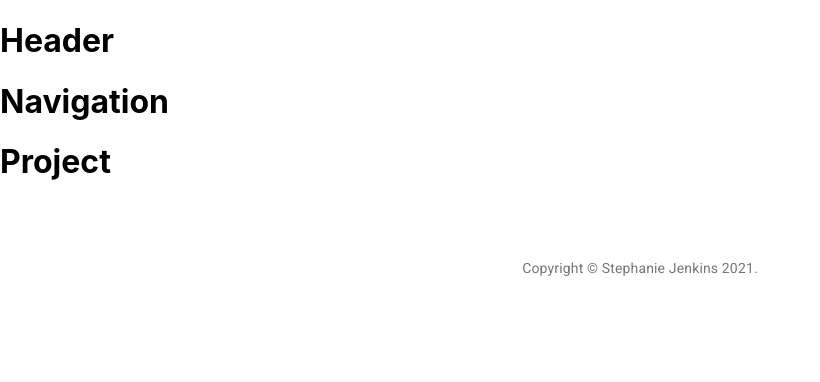
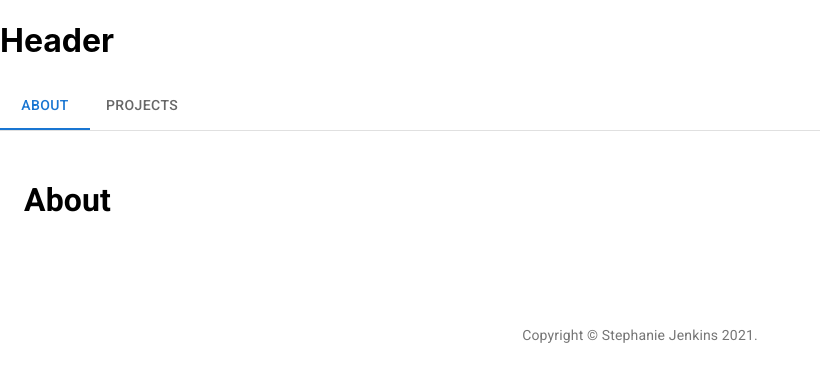
Before and after one commit to stephje/react-portfolio, a React (Create React App) app: page / in a window 1280 px wide. Shown: the top 382 px of the page, without its empty margins (0-820 px from the left). Built offline with nearby package versions, Linux system fonts and the light colour scheme.

Commit message:
Separated content into About and Projects tabs

```diff
--- a/package.json
+++ b/package.json
@@ -3,7 +3,10 @@
   "version": "0.1.0",
   "private": true,
   "dependencies": {
+    "@emotion/react": "^11.7.0",
+    "@emotion/styled": "^11.6.0",
     "@material-ui/core": "^4.12.3",
+    "@mui/material": "^5.2.2",
     "@testing-library/jest-dom": "^5.11.4",
     "@testing-library/react": "^11.1.0",
     "@testing-library/user-event": "^12.1.10",
--- a/src/App.js
+++ b/src/App.js
@@ -1,7 +1,6 @@
 import './App.css';
 import Header from './components/Header';
 import Navigation from './components/Navigation';
-import Project from './components/Project';
 import Footer from './components/Footer';
 import React from 'react';
 
@@ -10,7 +9,6 @@ export default function App() {
       <React.Fragment>
         <Header/>
         <Navigation/>
-        <Project/>
         <Footer/>
       </React.Fragment>
   );
--- /dev/null
+++ b/src/components/About.js
@@ -0,0 +1,5 @@
+export default function About() {
+    return (
+        <h1>About</h1>
+    )
+}
--- a/src/components/Navigation.js
+++ b/src/components/Navigation.js
@@ -1,5 +1,67 @@
+import * as React from 'react';
+import PropTypes from 'prop-types';
+import Tabs from '@mui/material/Tabs';
+import Tab from '@mui/material/Tab';
+import Typography from '@mui/material/Typography';
+import Box from '@mui/material/Box';
+
+import Project from './Project';
+import About from './About';
+
+function TabPanel(props) {
+  const { children, value, index, ...other } = props;
+
+  return (
+    <div
+      role="tabpanel"
+      hidden={value !== index}
+      id={`simple-tabpanel-${index}`}
+      aria-labelledby={`simple-tab-${index}`}
+      {...other}
+    >
+      {value === index && (
+        <Box sx={{ p: 3 }}>
+          <Typography>{children}</Typography>
+        </Box>
+      )}
+    </div>
+  );
+}
+
+TabPanel.propTypes = {
+  children: PropTypes.node,
+  index: PropTypes.number.isRequired,
+  value: PropTypes.number.isRequired,
+};
+
+function a11yProps(index) {
+  return {
+    id: `simple-tab-${index}`,
+    'aria-controls': `simple-tabpanel-${index}`,
+  };
+}
+
 export default function Navigation() {
-    return (
-        <h1>Navigation</h1>
-    )
+  const [value, setValue] = React.useState(0);
+
+  const handleChange = (event, newValue) => {
+    setValue(newValue);
+  };
+
+  return (
+    <Box sx={{ width: '100%' }}>
+      <Box sx={{ borderBottom: 1, borderColor: 'divider' }}>
+        <Tabs value={value} onChange={handleChange} aria-label="basic tabs example">
+          <Tab label="About" {...a11yProps(0)} />
+          <Tab label="Projects" {...a11yProps(1)} />
+        </Tabs>
+      </Box>
+      <TabPanel value={value} index={0}>
+        <About/>
+      </TabPanel>
+      <TabPanel value={value} index={1}>
+        <Project/>
+      </TabPanel>
+    </Box>
+  );
 }
```
Also changed, not shown: src/components/Header.js (line endings or trailing spaces), 2 other files (tests, documents, lock files or other folders).
